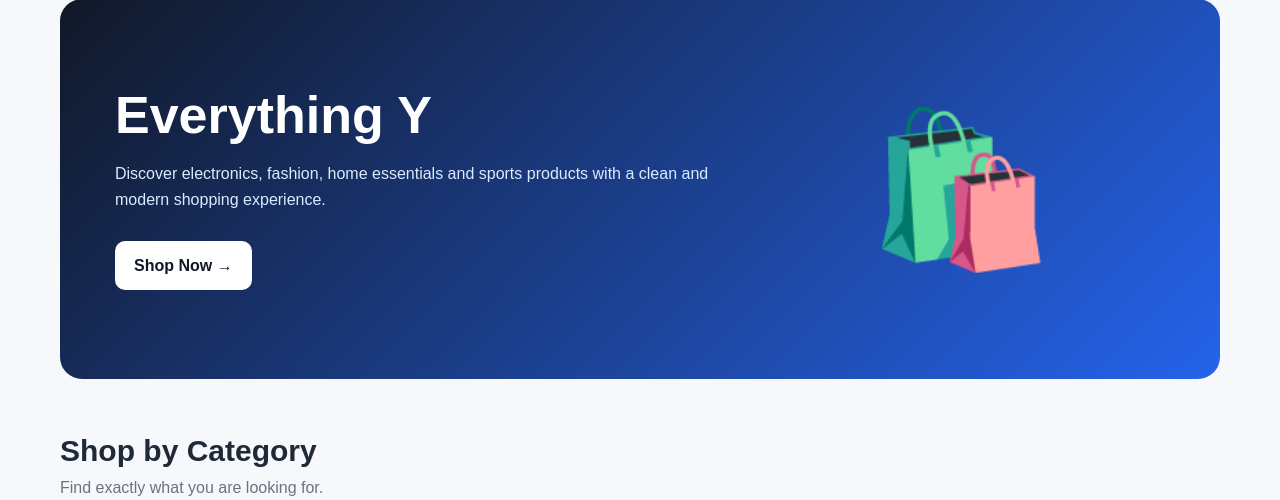
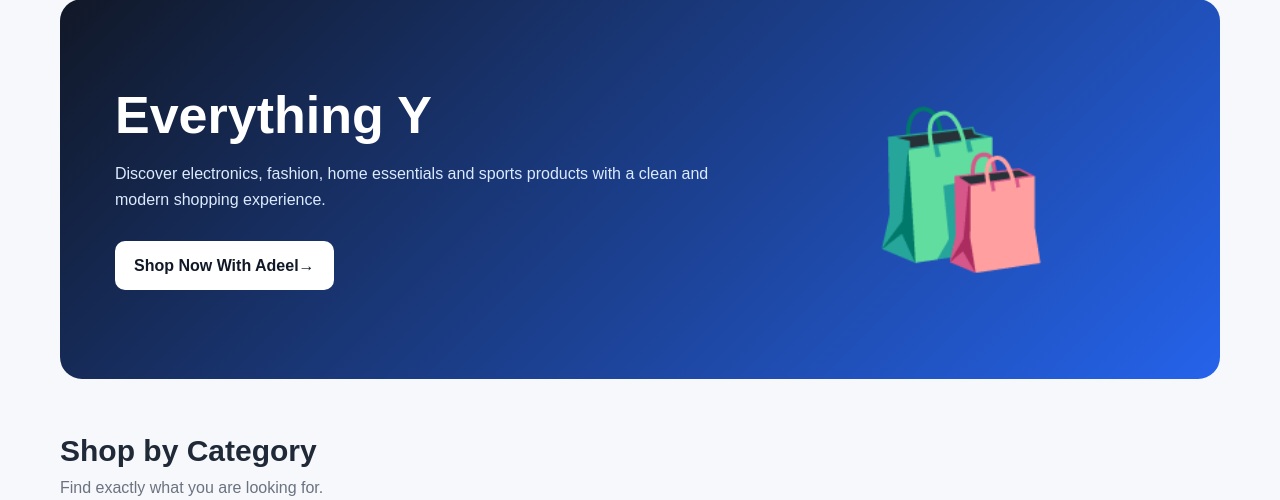
Before and after one commit to adeelamanat566/ecommerce-website-html-css-docker, a Flask app: page / in a window 1280 px wide. Shown: the part 140-640 px from the top of the page. Run offline with Flask 3, Linux system fonts and the light colour scheme; data that the repository does not hold is empty.

Commit message:
firdy cmmy

```diff
--- a/templates/index.html
+++ b/templates/index.html
@@ -894,7 +894,7 @@
                     </p>
 
                     <a href="#/shop" class="btn btn-primary">
-                        Shop Now →
+                        Shop Now With Adeel→
                     </a>
                 </div>
 
```
